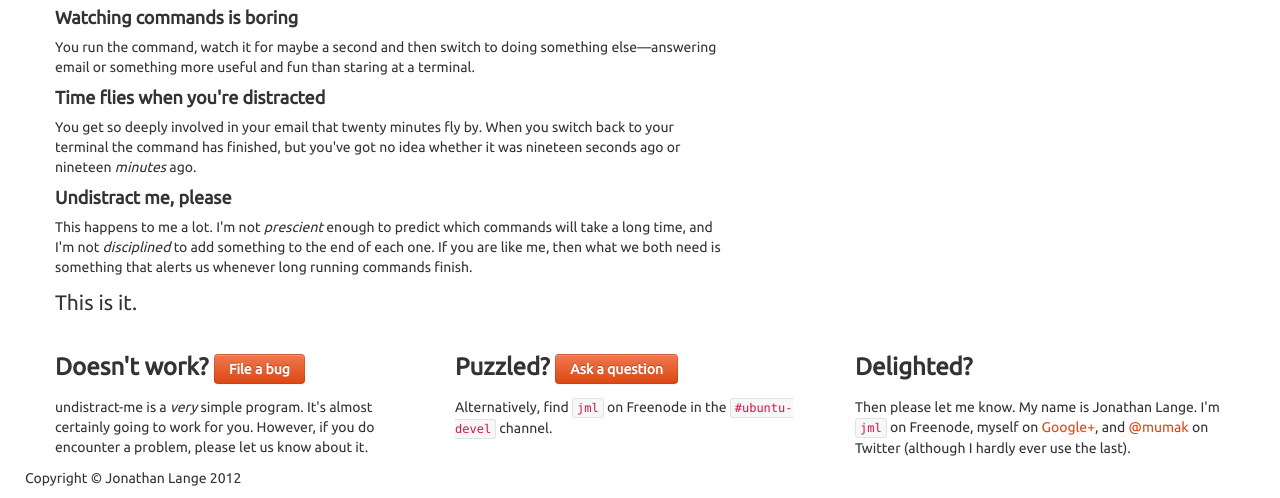
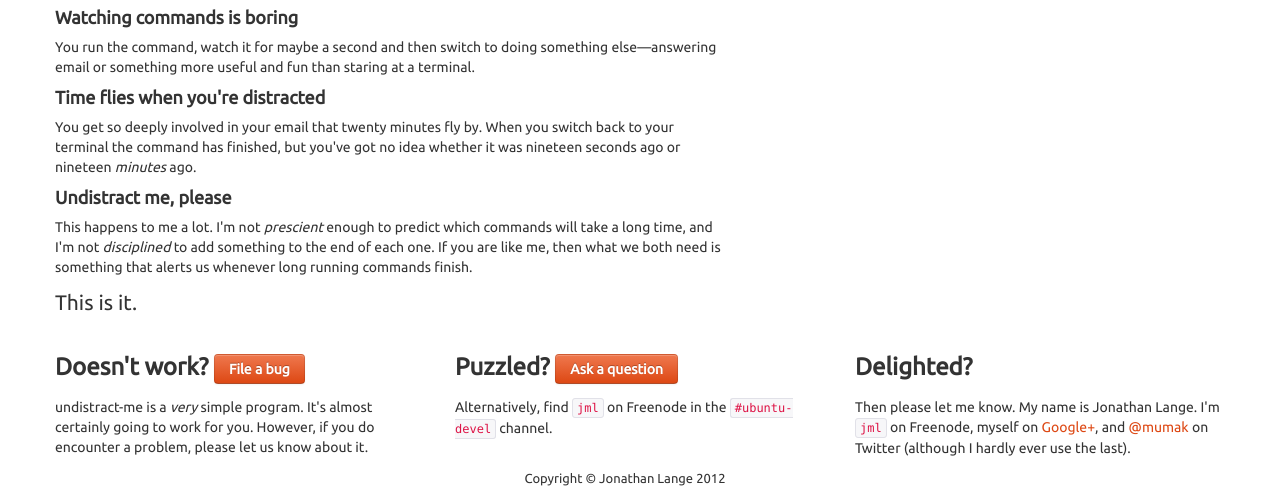
Before and after one commit to jml/undistract-me, a plain HTML site: page index.html in a window 1280 px wide. Shown: the part 634-1132 px from the top of the page. Drawn offline with nearby package versions, Linux system fonts and the light colour scheme.

Commit message:
Make the footer small and centered

```diff
--- a/index.html
+++ b/index.html
@@ -8,6 +8,12 @@
     <!-- Bootstrap -->
     <link href="css/bootstrap.min.css" rel="stylesheet">
     <link href="css/bootstrap-responsive.min.css" rel="stylesheet">
+    <style>
+      footer {
+        font-size: small;
+        text-align: center;
+      }
+    </style>
   </head>
   <body>
 
@@ -152,7 +158,6 @@ $ notify_when_long_running_commands_finish_install</pre>
 
     </div>
 
-
     <script src="http://code.jquery.com/jquery-latest.js"></script>
     <script src="js/bootstrap.min.js"></script>
     <!-- Place this tag after the last +1 button tag. -->
```
